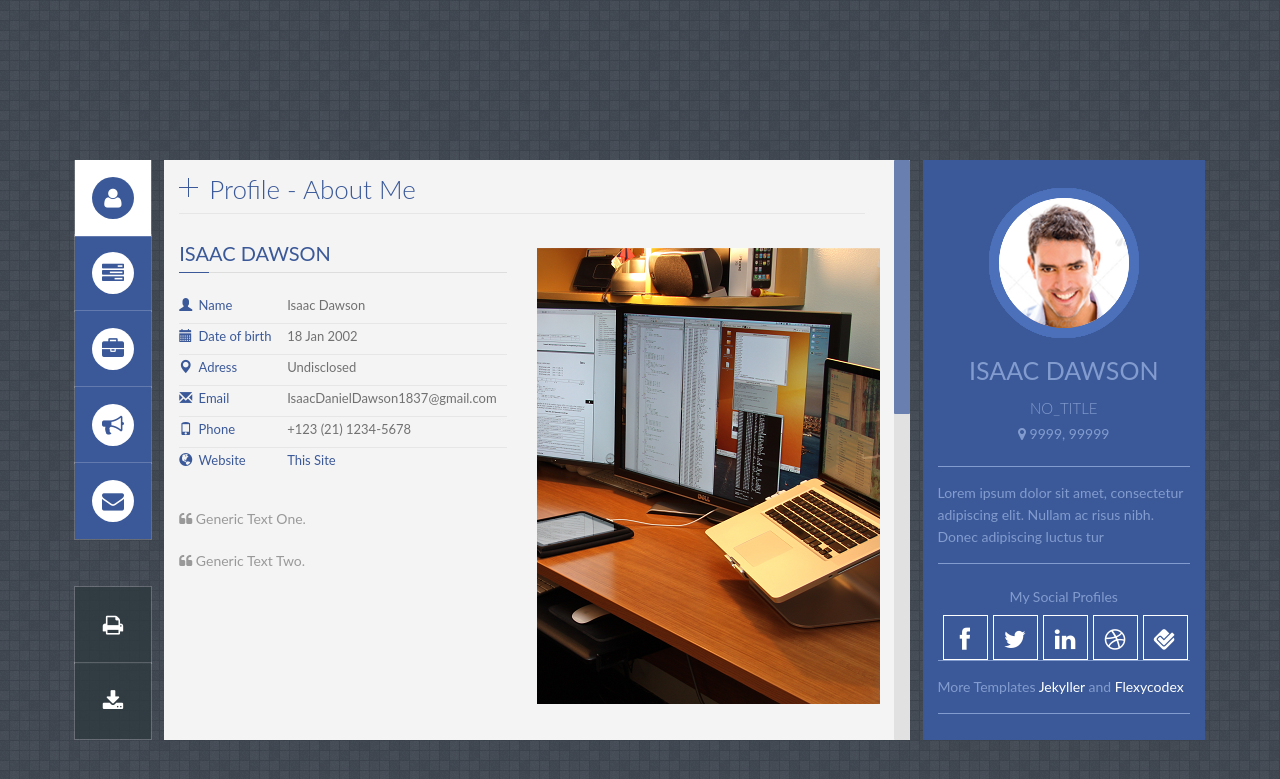
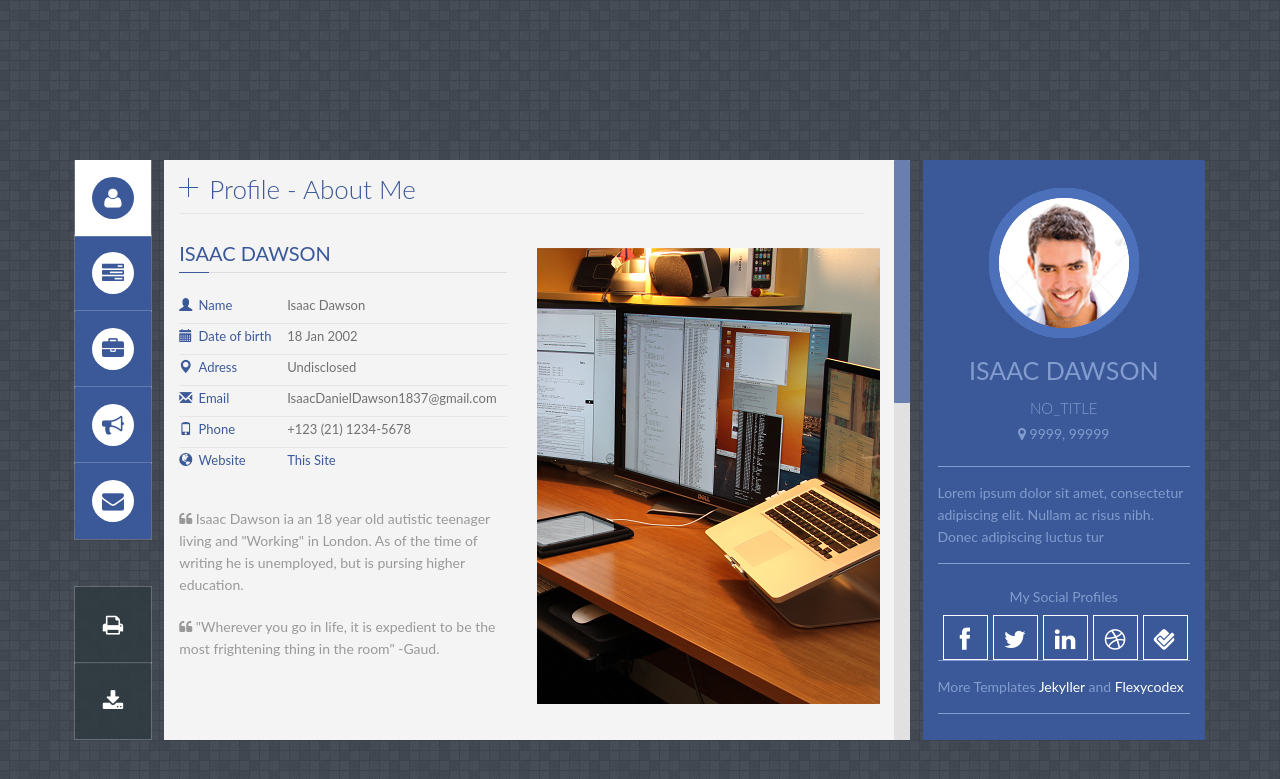
Before and after one commit to Isaac-D-Dawson/Isaac-D-Dawson.github.io, a Jekyll site: the page built from index.html, in a window 1280 px wide. Shown: the top 779 px of the page. Built offline with Jekyll 4.4.1, drawn with Linux system fonts in a browser that asks for light colours; some web fonts are replaced.

Commit message:
Adjustments to the services listings

```diff
--- a/_includes/profile.html
+++ b/_includes/profile.html
@@ -66,12 +66,12 @@
 
         <p style="margin-bottom:20px">
             <i class="fa fa-quote-left"></i>
-            Generic Text One.
+            Isaac Dawson ia an 18 year old autistic teenager living and "Working" in London. As of the time of writing he is unemployed, but is pursing higher education.
         </p>
 
          <p style="margin-bottom:20px">
             <i class="fa fa-quote-left"></i>
-            Generic Text Two.
+            "Wherever you go in life, it is expedient to be the most frightening thing in the room" -Gaud.
 
         </p>
 
@@ -123,8 +123,8 @@
             <div class="service">
                 <div class="service-icon"><i class="fa fa-arrows-alt"></i></div>
                 <div class="service-detail">
-                    <h6>Moving Let Us Help</h6>
-                    <p>Fusce quis interdum ipsum.Suspendi suscipit vehicula sapienid mattis. Lorem ipsum amet consectetur.</p>
+                    <h6>Fixing Broken Websited</h6>
+                    <p>I mean <i>really</i> now. this is hardly a template, just a hacked together website proted, kicking and screaming, through jekyll into god knows what. It's barely a template and I'm impresse dit works at all.</p>
                 </div>
             </div>
         </div>
```
